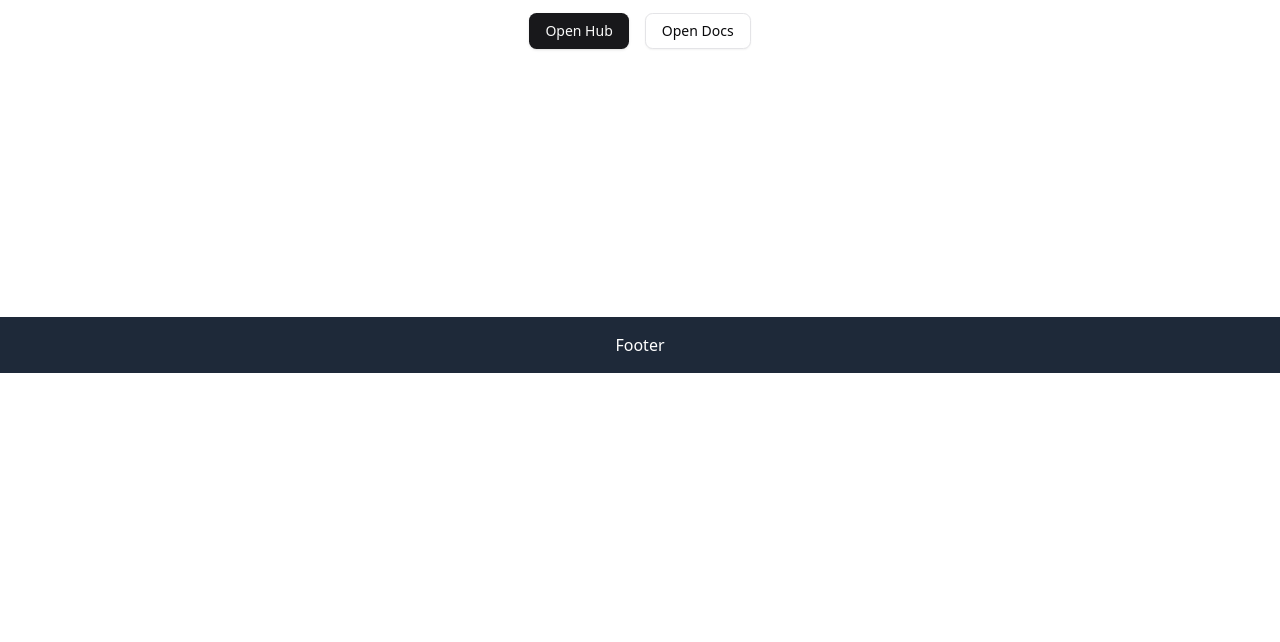
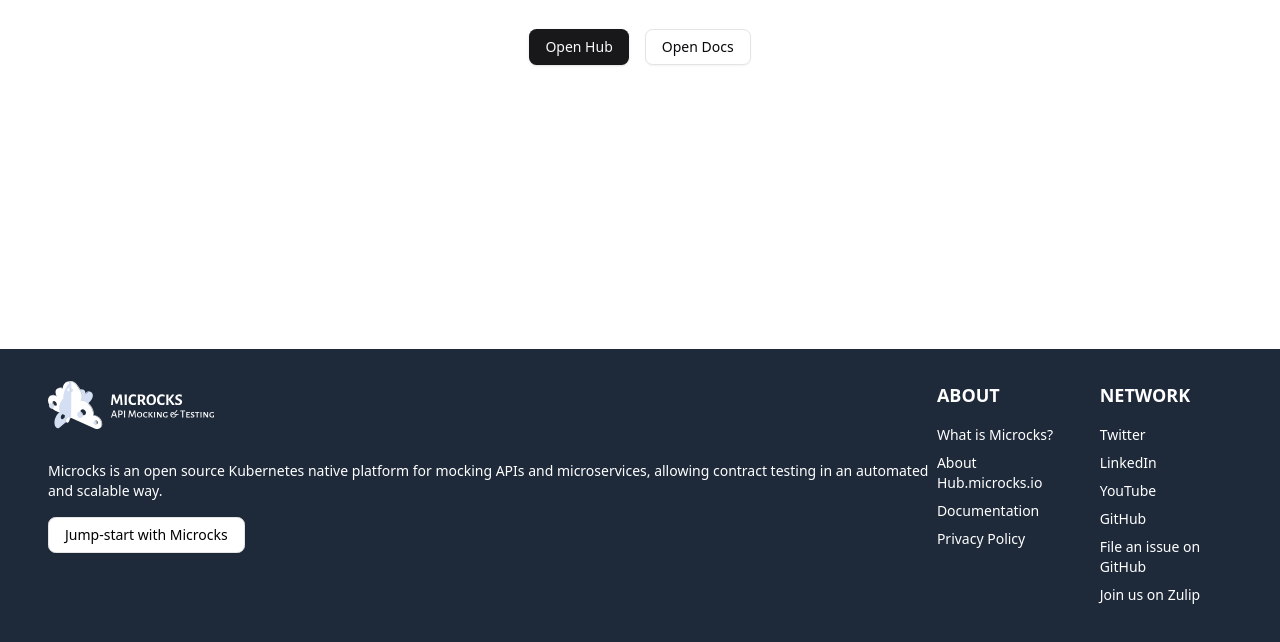
Before and after one commit to microcks/hub.microcks.io, an Astro site in the folder packages/hub-web/: page / in a window 1280 px wide. Shown: the part 484-1126 px from the top of the page. Before the commit the page ends 857 px from the top, so only its background shows below. Built offline with nearby package versions, Linux system fonts and the light colour scheme; Astro itself is replaced by a stand-in of ours.

Commit message:
feat: implement footer
Signed-off-by: soGit <soroka.sergei@gmail.com>

```diff
--- a/packages/hub-web/src/components/Footer.astro
+++ b/packages/hub-web/src/components/Footer.astro
@@ -1 +1,85 @@
-<footer class="bg-gray-800 p-4 text-center text-white">Footer</footer>
+---
+import { buttonVariants } from "@components/components/ui/button";
+import logo from "@assets/microcks-full.svg";
+---
+
+<footer class="p-4 bg-gray-800 text-white py-8">
+    <div class="container mx-auto px-4">
+        <div
+            class="container mx-auto px-4 flex flex-col md:flex-row justify-between items-start"
+        >
+            <div class="mb-8 md:mb-0 flex flex-col gap-4 items-start">
+                <img class="h-12 mb-4" src={logo.src} alt="Microcks" />
+                <div class="text-sm">
+                    Microcks is an open source Kubernetes native platform for
+                    mocking APIs and microservices, allowing contract testing in
+                    an automated and scalable way.
+                </div>
+                <a
+                    class={buttonVariants({ variant: "outline" }) +
+                        " text-black"}
+                    href="https://microcks.io/documentation/getting-started/"
+                    >Jump-start with Microcks</a
+                >
+            </div>
+            <div class="flex flex-col md:flex-row">
+                <div class="mb-8 md:mb-0 md:mr-8">
+                    <h5 class="text-lg font-bold mb-4 uppercase">About</h5>
+                    <a
+                        class="block mb-2 text-sm"
+                        href="https://microcks.io/"
+                        target="_blank">What is Microcks?</a
+                    >
+                    <a
+                        class="block mb-2 text-sm"
+                        href="https://microcks.io/blog/microcks-hub-announcement/"
+                        target="_blank">About Hub.microcks.io</a
+                    >
+                    <a
+                        class="block mb-2 text-sm"
+                        href="https://microcks.io/documentation/getting-started/"
+                        target="_blank">Documentation</a
+                    >
+                    <a
+                        class="block mb-2 text-sm"
+                        href="https://microcks.io/about/privacy-policy"
+                        target="_blank">Privacy Policy</a
+                    >
+                </div>
+                <div>
+                    <h5 class="text-lg font-bold mb-4 uppercase">Network</h5>
+                    <a
+                        class="block mb-2 text-sm"
+                        href="https://twitter.com/microcksio"
+                        target="_blank">Twitter</a
+                    >
+                    <a
+                        class="block mb-2 text-sm"
+                        href="https://www.linkedin.com/company/microcks/"
+                        target="_blank">LinkedIn</a
+                    >
+                    <a
+                        class="block mb-2 text-sm"
+                        href="https://www.youtube.com/c/Microcks"
+                        target="_blank">YouTube</a
+                    >
+                    <a
+                        class="block mb-2 text-sm"
+                        href="https://github.com/microcks"
+                        target="_blank">GitHub</a
+                    >
+                    <a
+                        class="block mb-2 text-sm"
+                        href="https://github.com/microcks/community-mocks/issues"
+                        target="_blank">File an issue on GitHub</a
+                    >
+                    <a
+                        class="block mb-2 text-sm"
+                        href="https://microcksio.zulipchat.com"
+                        target="_blank">Join us on Zulip</a
+                    >
+                </div>
+            </div>
+        </div>
+    </div>
+</footer>
--- a/packages/hub-web/src/components/Main.astro
+++ b/packages/hub-web/src/components/Main.astro
@@ -5,6 +5,6 @@ import { getPackages } from "@client/sdk.gen";
 const apiPackages = await getPackages();
 ---
 
-<main class="min-w-full mx-auto p-8 flex-1">
+<main class="min-w-full mx-auto p-8 flex-1 min-h-[calc(100vh-3.5rem)]">
     <PackagesContainer client:load apiPackages={apiPackages.data || []} />
 </main>
--- a/packages/hub-web/src/pages/index.astro
+++ b/packages/hub-web/src/pages/index.astro
@@ -7,9 +7,9 @@ import { buttonVariants } from "@components/components/ui/button";
 
 <Layout>
 	<Header />
-	<div class="flex justify-between flex-col h-screen">
+	<div class="flex justify-between flex-col">
 		<section
-			class="mt-8 mx-8 text-center hero flex-1 flex flex-col justify-center items-center"
+			class="mt-8 mx-8 text-center hero flex-1 flex flex-col justify-center items-center min-h-[calc(100vh-3.5rem)]"
 		>
 			<h1 class="text-3xl font-bold mb-4">Welcome to Hub Microcks.io</h1>
 			<p class="text-lg text-gray-700 mb-8 max-w-2xl">
--- a/packages/hub-web/src/pages/packages/index.astro
+++ b/packages/hub-web/src/pages/packages/index.astro
@@ -7,7 +7,7 @@ import Layout from "@layouts/Layout.astro";
 
 <Layout>
     <Header />
-    <div class="flex justify-between flex-col h-screen">
+    <div class="flex justify-between flex-col min-h-screen">
         <Main />
         <Footer />
     </div>
```
Also changed, not shown: packages/hub-web/src/assets/microcks-full.svg (added).
